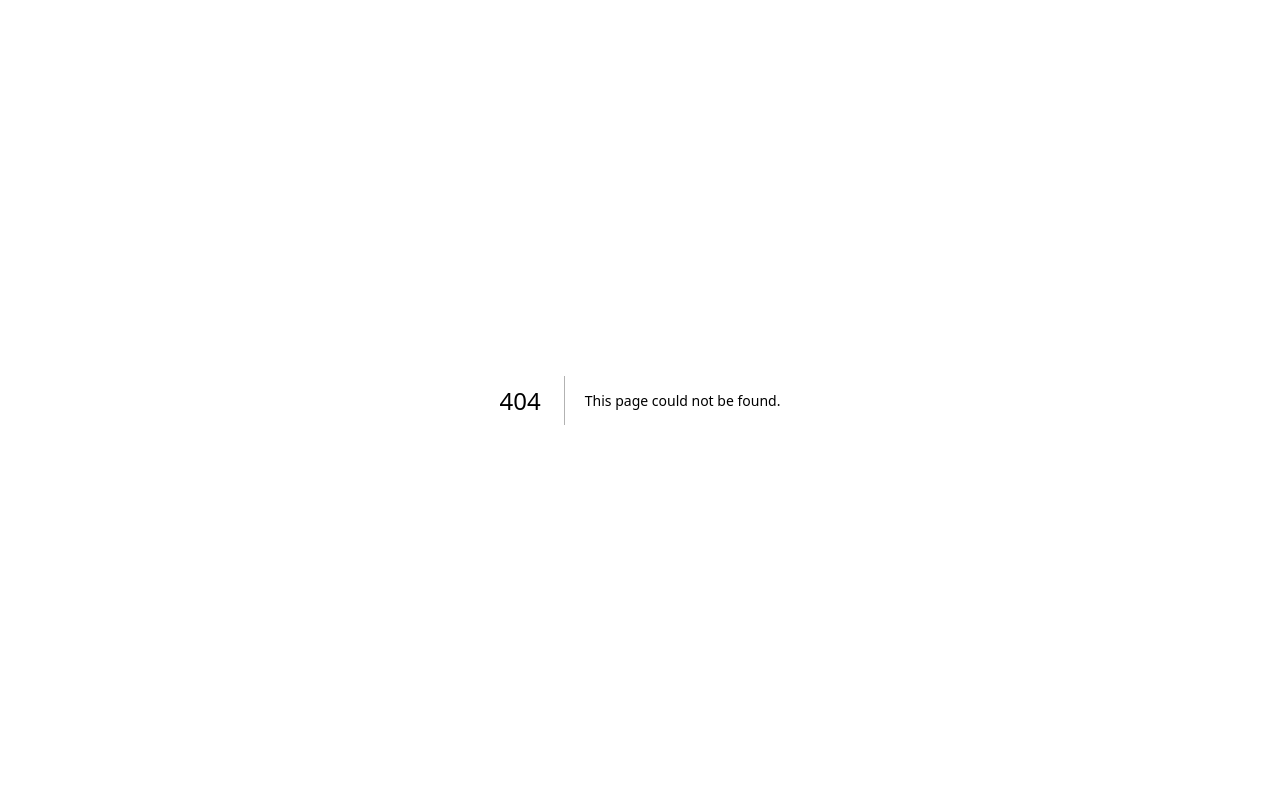
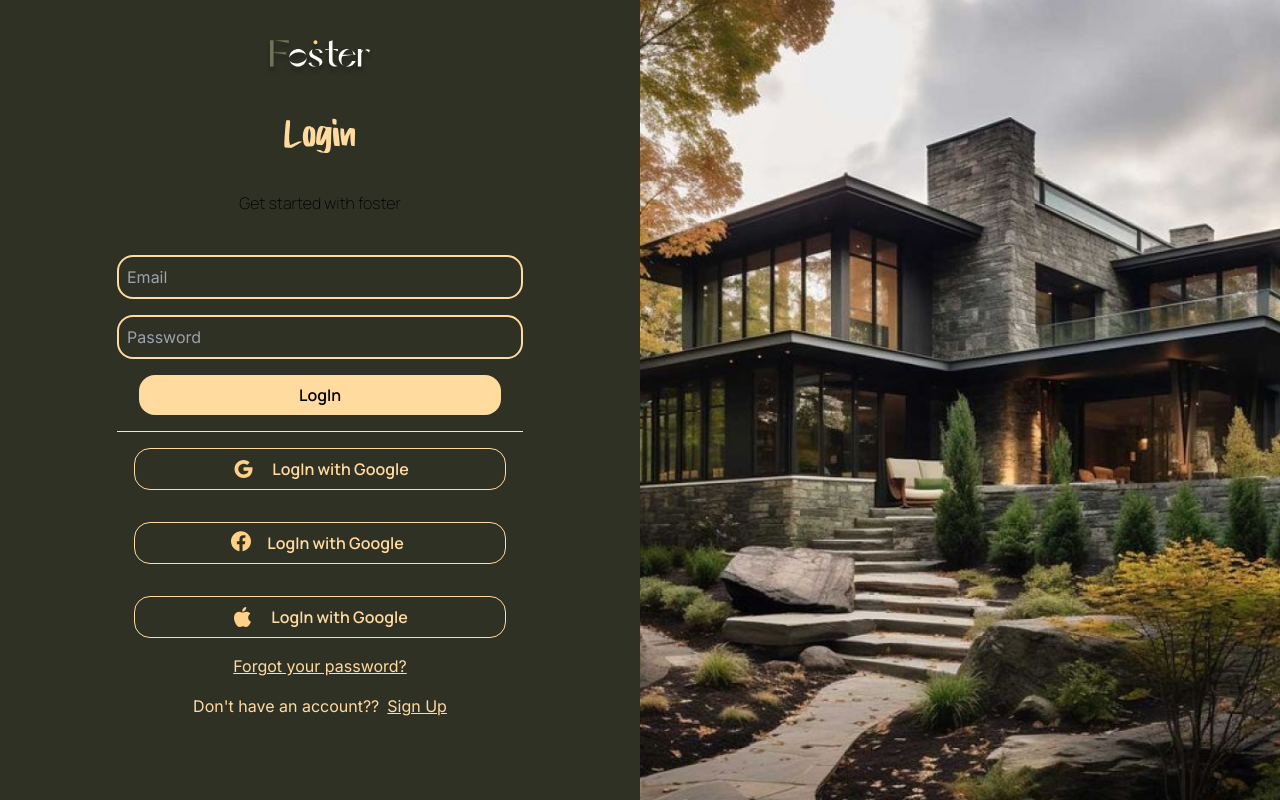
Before and after one commit to igorntwari/NextJS, a Next.js app in the folder egreen/: page /login in a window 1280 px wide. Before the commit this address had no page. Built offline with nearby package versions, Linux system fonts and the light colour scheme.

Commit message:
feat:added login page

```diff
--- /dev/null
+++ b/egreen/src/app/login/page.tsx
@@ -0,0 +1,64 @@
+import Logo from "@/assets/Icons/Logo";
+import LoginPicture from "../../assets/pictures/LoginPicture.jpg";
+import Image from "next/image";
+import Google from "../../assets/Icons/Google";
+import Facebook from "@/assets/Icons/Facebook";
+import Apple from "@/assets/Icons/Apple";
+
+export default function LogInPage() {
+  return (
+    <main className="bg-[#303125] h-screen grid grid-cols-2">
+      <div className="p-10 col-span-1 flex flex-col items-center gap-10">
+        <Logo />
+        <span className="text-[#FFDBA0] font-Roger-main text-3xl">Login</span>
+        <span className="font-Manrope-extralight">Get started with foster</span>
+        <div className="flex flex-col items-center gap-4">
+          <input
+            className="text-[#FFDBA0] border-2 border-[#FFDBA0] bg-transparent py-2 px-40 rounded-2xl  pl-2"
+            type="text"
+            name=""
+            id=""
+            placeholder="Email"
+          />
+          <input
+            className="text-[#FFDBA0] border-2 border-[#FFDBA0] bg-transparent py-2 px-40 rounded-2xl pl-2"
+            type="text"
+            name=""
+            id=""
+            placeholder="Password"
+          />
+          <button className="bg-[#FFDBA0] py-2 px-40 rounded-2xl text-black font-Manrope-semiBold">
+            LogIn
+          </button>
+          <hr className="h-[1px] bg-[#FFD186] w-full" />
+          <div className="text-[#FFDBA0] flex flex-col gap-8">
+            <button className="bg-transparent py-2 px-24 rounded-2xl border-[1px] border-[#FFDBA0] font-Manrope-semiBold flex gap-4">
+              <Google />
+              LogIn with Google
+            </button>
+            <button className="bg-transparent py-2 px-24 rounded-2xl border-[1px] border-[#FFDBA0] font-Manrope-semiBold flex gap-4">
+              <Facebook />
+              LogIn with Google
+            </button>
+            <button className="bg-transparent py-2 px-24 rounded-2xl border-[1px] border-[#FFDBA0] font-Manrope-semiBold flex gap-4">
+              <Apple />
+              LogIn with Google
+            </button>
+          </div>
+          <span className="underline text-[#FFDBA0] ">Forgot your password?</span>
+          <p className="text-[#FFDBA0] flex gap-2">
+            <span>Don&apos;t have an account??</span>
+            <span className=" underline">Sign Up</span>
+          </p>
+        </div>
+      </div>
+      <div className="">
+        <Image
+          className="h-screen object-cover"
+          src={LoginPicture}
+          alt={`${LoginPicture} name`}
+        />
+      </div>
+    </main>
+  );
+}
```
